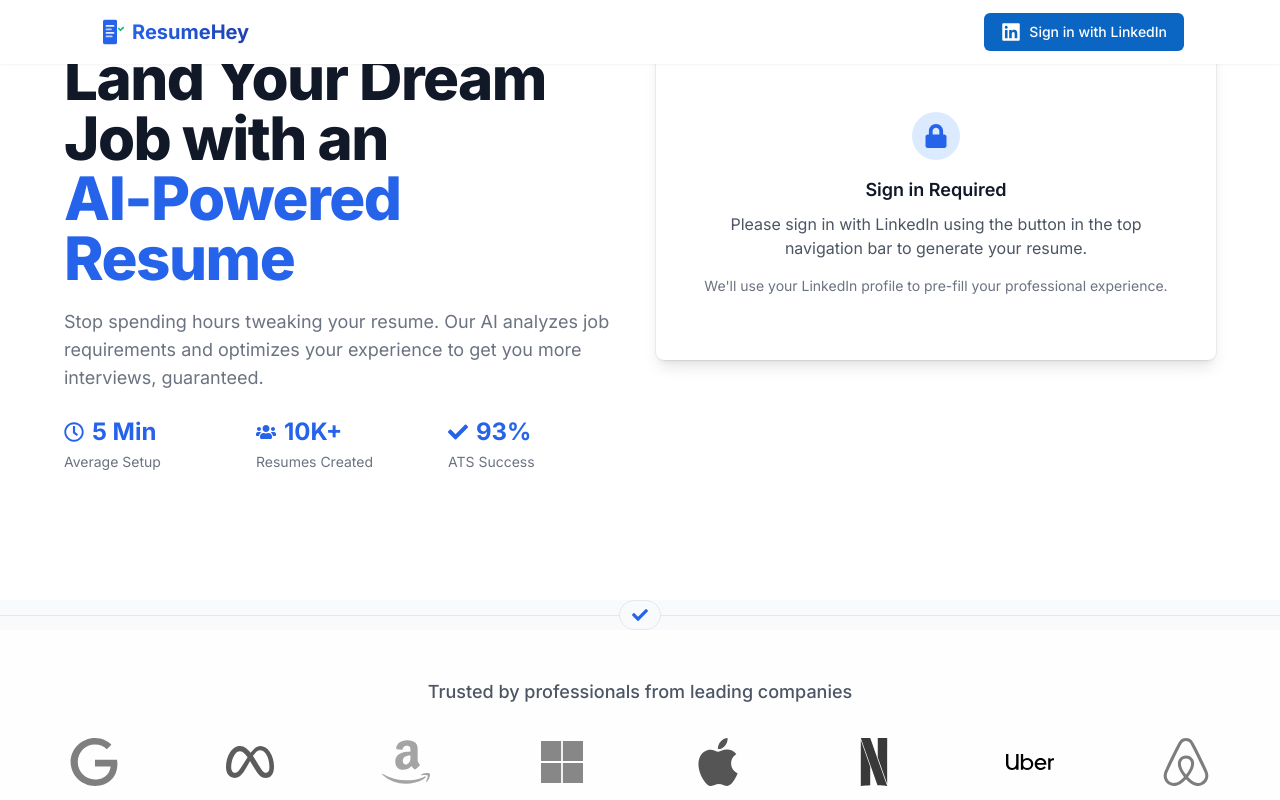
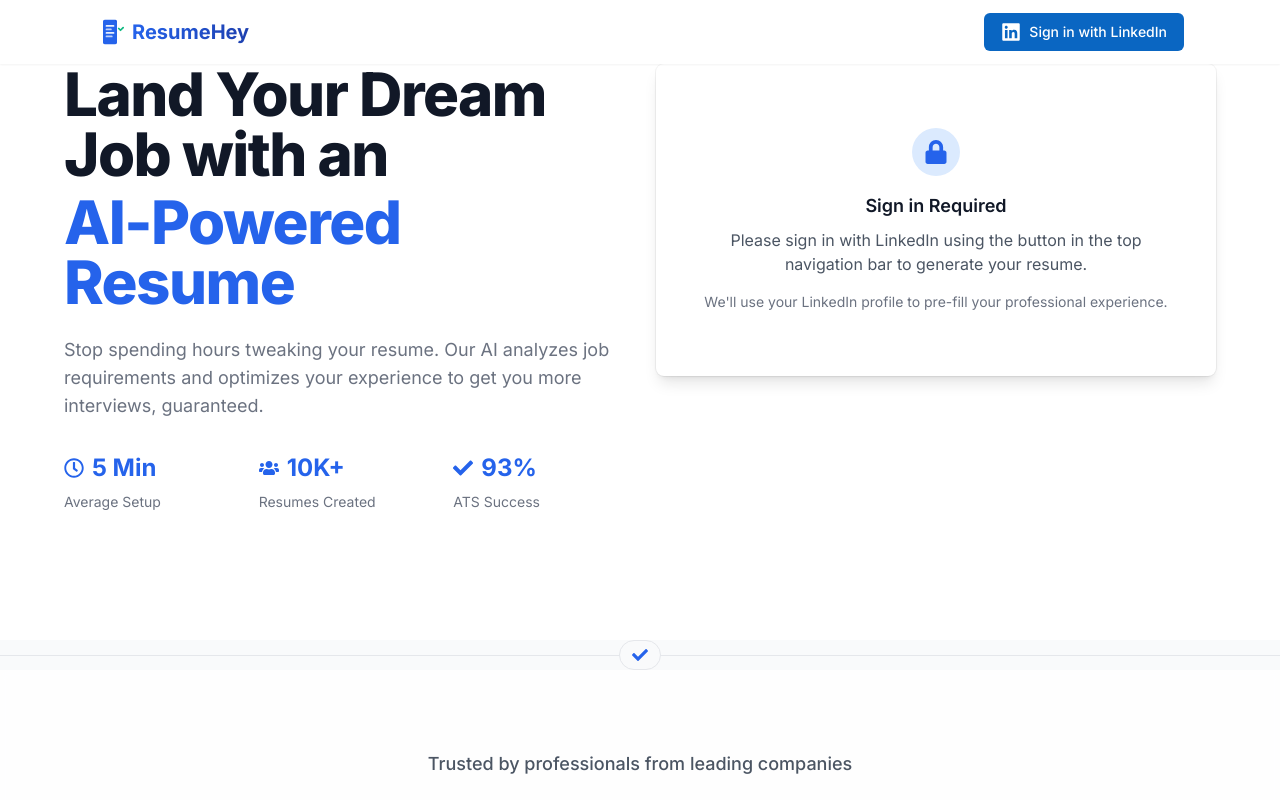
Before and after one commit to SparkyWoo/resumegen, a Next.js app: page / in a window 1280 px wide. Shown: the top 800 px of the page. Built offline with nearby package versions, Linux system fonts and the light colour scheme; no server answers.

Commit message:
fix padding for landing page v4

```diff
--- a/src/app/page.tsx
+++ b/src/app/page.tsx
@@ -82,31 +82,31 @@
       />
 
       {/* Hero Section */}
-      <div className="relative overflow-hidden bg-white/80 backdrop-blur-sm">
+      <div className="relative overflow-hidden bg-white/80 backdrop-blur-sm pt-8 sm:pt-12 lg:pt-16">
         <AnimatedSection className="max-w-7xl mx-auto">
           <div className="relative z-10 pb-8 bg-white sm:pb-16 md:pb-20 lg:pb-28 xl:pb-32">
             <div className="relative px-4 sm:px-6 lg:px-8">
               <div className="mx-auto max-w-7xl px-4 sm:px-6 lg:px-8">
-                <div className="pt-6 sm:pt-8 lg:pt-12 lg:grid lg:grid-cols-12 lg:gap-8">
+                <div className="lg:grid lg:grid-cols-12 lg:gap-8">
                   {/* Left Column */}
                   <div className="sm:text-center lg:text-left lg:col-span-6">
                     <h1 className="text-4xl tracking-tight font-extrabold text-gray-900 sm:text-5xl md:text-6xl">
                       <span className="block">Land Your Dream Job with an</span>
-                      <span className="block text-blue-600">AI-Powered Resume</span>
+                      <span className="block text-blue-600 mt-2">AI-Powered Resume</span>
                     </h1>
-                    <p className="mt-3 text-base text-gray-500 sm:mt-5 sm:text-lg sm:max-w-xl sm:mx-auto lg:mx-0">
+                    <p className="mt-6 text-base text-gray-500 sm:text-lg sm:max-w-xl sm:mx-auto lg:mx-0">
                       Stop spending hours tweaking your resume. Our AI analyzes job requirements and optimizes your experience to get you more interviews, guaranteed.
                     </p>
 
                     {/* Stats */}
-                    <div className="mt-6 grid grid-cols-3 gap-4">
+                    <div className="mt-8 grid grid-cols-3 gap-6">
                       {stats.map((stat, index) => (
                         <div key={index} className="flex flex-col items-center lg:items-start">
                           <div className="flex items-center text-blue-600">
                             {stat.icon}
                             <span className="ml-2 text-2xl font-bold">{stat.value}</span>
                           </div>
-                          <div className="mt-1 text-sm text-gray-500">{stat.label}</div>
+                          <div className="mt-2 text-sm text-gray-500">{stat.label}</div>
                         </div>
                       ))}
                     </div>
@@ -115,7 +115,7 @@
                   {/* Right Column - Form */}
                   <div className="mt-12 lg:mt-0 lg:col-span-6">
                     <div className="bg-white sm:max-w-md lg:max-w-full mx-auto rounded-lg shadow-lg ring-1 ring-black ring-opacity-5 overflow-hidden">
-                      <div className="px-4 py-8 sm:px-10">
+                      <div className="px-6 py-8 sm:px-10">
                         <Suspense fallback={
                           <div className="space-y-6 animate-pulse">
                             <div className="h-10 bg-gray-200 rounded w-full"></div>
@@ -139,9 +139,9 @@
       <SectionDivider icon="check" />
 
       {/* Company Logos Section */}
-      <div className="bg-white/80 backdrop-blur-sm py-12">
-        <AnimatedSection className="max-w-7xl mx-auto px-4 sm:px-6 lg:px-8">
-          <p className="text-center text-lg font-medium text-gray-600 mb-8">
+      <div className="bg-white/80 backdrop-blur-sm py-16 sm:py-20">
+        <AnimatedSection className="max-w-7xl mx-auto px-6 sm:px-8 lg:px-10">
+          <p className="text-center text-lg font-medium text-gray-600 mb-10">
             Trusted by professionals from leading companies
           </p>
           <div className="grid grid-cols-4 gap-8 md:grid-cols-8">
```
